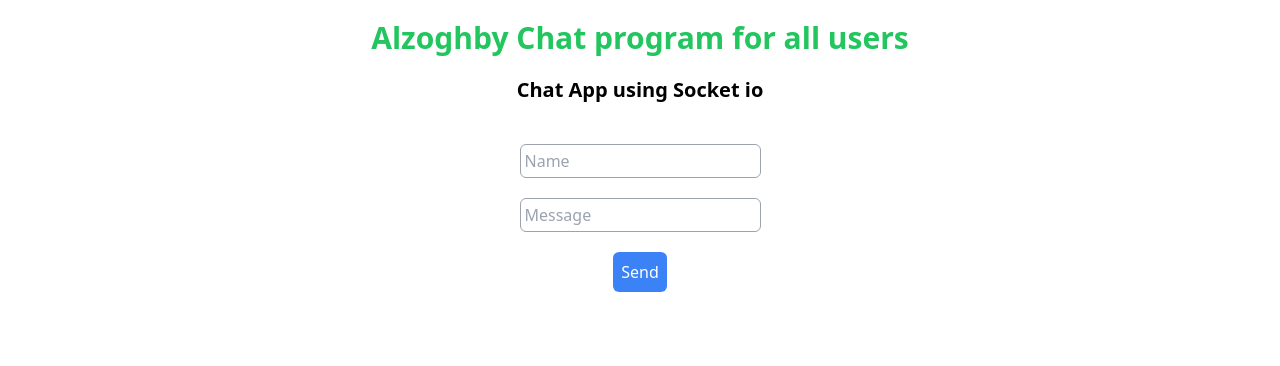
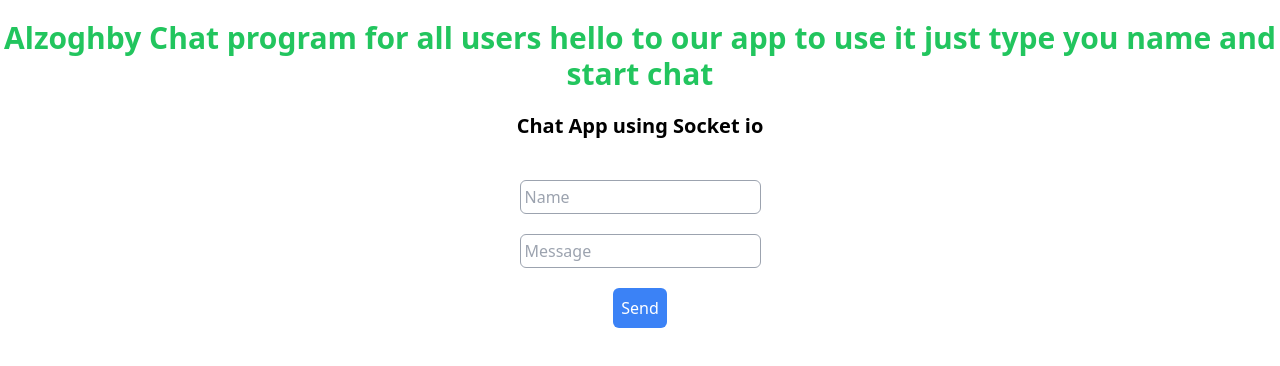
Before and after one commit to alzoghby/chat-app, a website: page index.html in a window 1280 px wide. Drawn offline with nearby package versions, Linux system fonts and the light colour scheme; no server answers.

Commit message:
add description

```diff
--- a/index.html
+++ b/index.html
@@ -10,6 +10,8 @@
     <h1 class="font-bold text-green-500
                text-3xl text-center mt-5">
           Alzoghby  Chat program for all users
+	  hello to our app
+	  to use it just type you name and start chat
       </h1>
     <div>
         <h2 class="font-semibold text-xl
```
